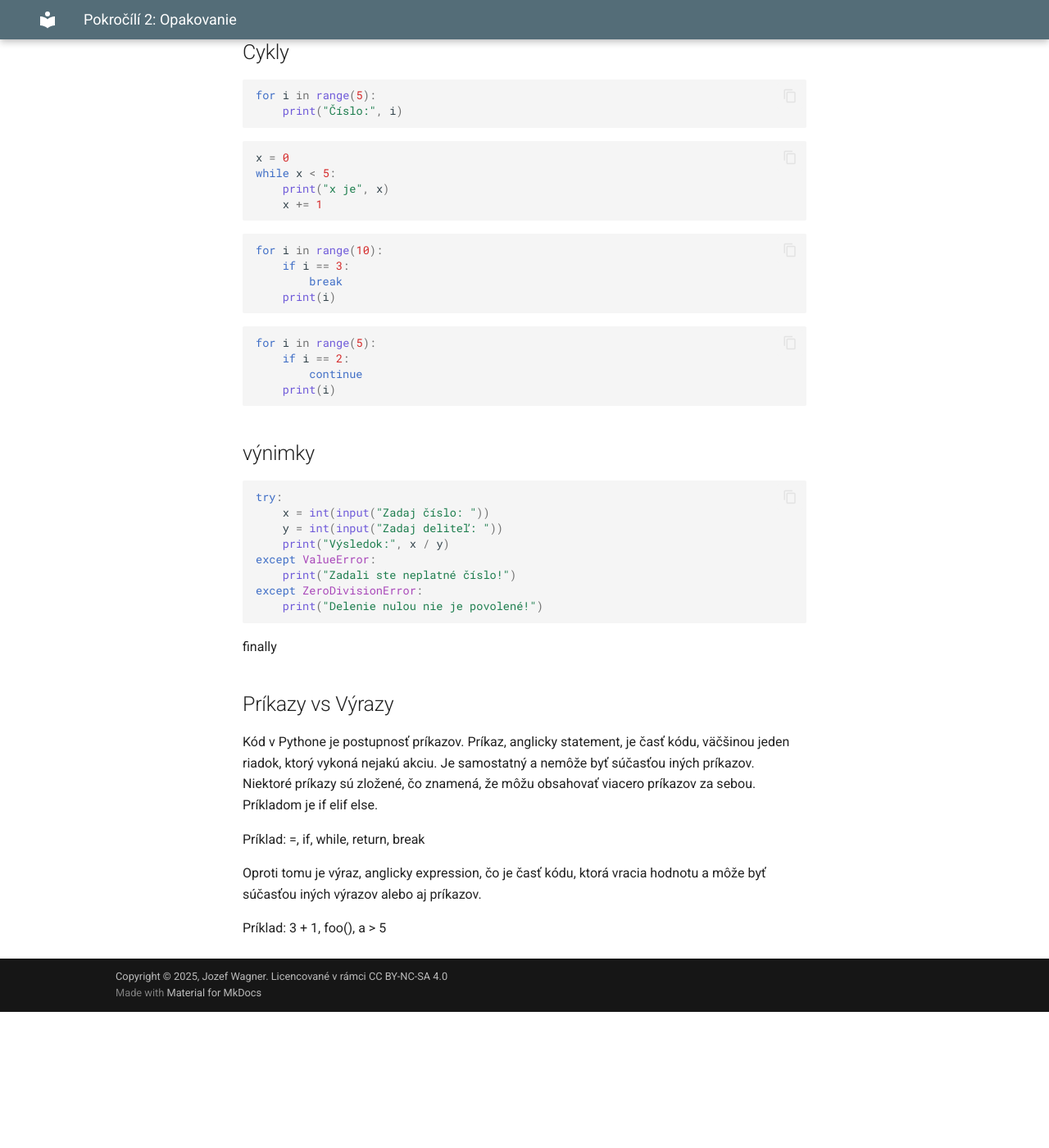
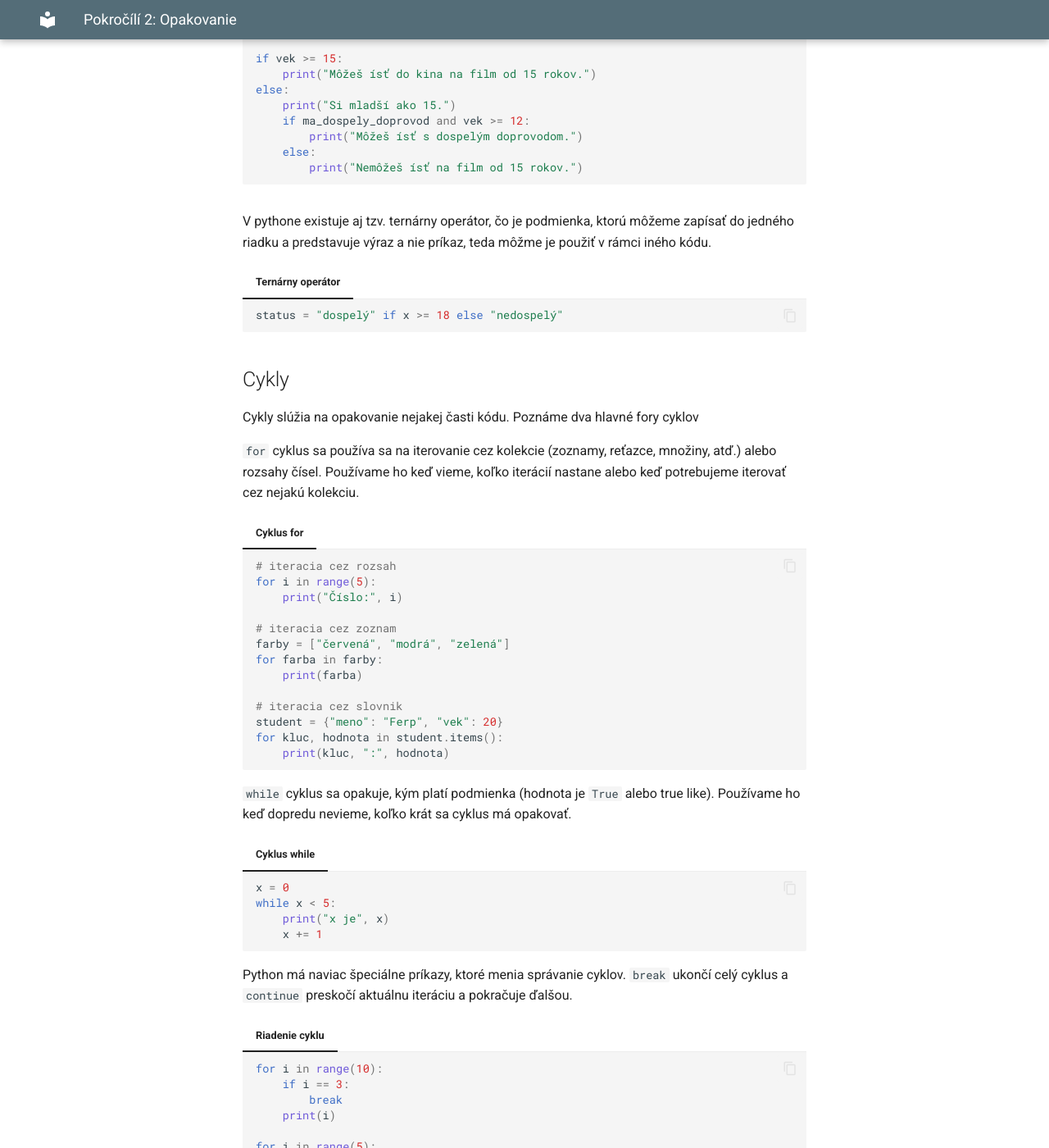
Before and after one commit to wagjo/oop, an MkDocs documentation site: the page built from docs/pokrocili-3/p02-opakovanie.md, in a window 1280 px wide and 1400 px high, scrolled down 3699 px. Shown: the whole window at 82% size. Built offline with MkDocs 1.6.1 and Material for MkDocs 9.7.7, drawn with Linux system fonts in a browser that asks for light colours; before the commit the page ends 4933 px from its top, so only the background shows below that; some of the changed text lies outside the part shown.

Commit message:
t02, p02 wip

````diff
--- a/docs/pokrocili-3/p02-opakovanie.md
+++ b/docs/pokrocili-3/p02-opakovanie.md
@@ -1,8 +1,14 @@
 # Pokročílí 2: Opakovanie
+
+Na tomto cvičení pokračujeme v opakovaní základov Pythonu. Pripomenieme si základné dátové typy a tvorbu funkcií. Zopakujeme si tiež vetvenia, cykly a výnimky.
 
 ## Literál
 
 Dátové typy majú svoje konkrétne hodnoty. Zápis takejto hodnoty priamo v kóde sa nazýva **literál**. Syntax literálov je súčasťou programovacieho jazyka.
+
+<div class="md-has-sidebar" markdown>
+  <main markdown>
+
 
 === "Príklady literálov v Pythone"
 
@@ -22,6 +28,19 @@
     {}              # empty dict
     ```
 
+
+  </main>
+  <aside markdown>
+Reťazce znakov (strings) majú viacero typov zápisov, aby sa uľahčilo ich písanie. Ak potrebujem mať v reťazci dvojité úvodzovky, zvolím zápis s obyčajnými úvodzovkami, a naopak. `"McDonald's"`
+
+Python podporuje taktiež aj viacriadkový reťazec, ktorý píšeme s troma úvodzovkami.
+```python
+"""Tento text
+je na viac
+riadkov"""
+```
+  </aside>
+</div>
 V Pythone každý **literál vytvorí nový objekt v pamäti počítača**. Výnimku tvoria malé nemenné objekty, ktoré Python môže, ak chce, vytvoriť v pamäti iba raz, a znovupoužiť ich.
 
 Na rozdiel of Javy Python nemá primitívne dátové typy, každá hodnota je objekt. Teda aj hodnoty všetkých dátových typov sú objekty. Či už máme číslo `4` alebo zoznam `[1, 2, 3]`, obidve sú v pamäti uložené ako objekty.
@@ -34,6 +53,7 @@
 
 V Pythone máme tieto základné dátové typy:
 
+
 | Kategória | Názov | Popis | Príklad literálu |
 | --- | --- | --- | --- |
 | Čísla | `int` | celé číslo | `10`, `-5` |
@@ -45,6 +65,8 @@
 | Množiny | `set` | množina, bez poradia, meniteľná | `{1, "Fero", False}` |
 | Mapovanie | `dict` | slovník, kľúč -> hodnota, meniteľná | `{"meno": "Fero", "známka": 1}` |
 
+<div class="md-has-sidebar" markdown>
+<main markdown>
 
 !!! tip "Učím sa s pomocou umelej inteligencie"
 
@@ -53,6 +75,12 @@
     - [dátové typy int, float, bool a str](https://grok.com/share/c2hhcmQtMg%3D%3D_a3187edc-dfd0-47f4-8f5c-a300115fb98f)
     - [dátové typy list a tuple](https://grok.com/share/c2hhcmQtMg%3D%3D_0a0dbf7f-3eea-4cbd-92c1-16bf8f6036f7)
     - [dátové typy set a dict](https://grok.com/share/c2hhcmQtMg%3D%3D_23cd9ba6-d77c-4ba7-827b-f0aaa3e1c8fc)
+
+</main>
+  <aside markdown>
+Na rozdiel od Javy v Pythone nemáme maximálnu hodnotu daného typu. Čísla môžu byť akokoľvek veľké, a jediným obmedzením je pamäť vášho počítača.
+  </aside>
+</div>
 
 ## Funkcie
 
@@ -108,71 +136,148 @@
 
 Základné vetvenie pomocou podmienok:
 
-```python
-if podmienka1:
-    pass # vykoná sa, ak je podmienka1 pravdivá (True)
-elif podmienka2: # voliteľná časť
-    pass # vykoná sa, ak je podmienka1 nepravdivá a podmienka2 pravdivá
-else: # voliteľná časť
-    pass # vykoná sa, ak žiadna podmienka nebola pravdivá
-```
+<div class="md-has-sidebar" markdown>
+<main markdown>
 
-pass je klucove slovo, ktorým označujeme prázdny blok, ak v ňom nechceme nič vykonávať
+=== "Podmienka v Pythone"
 
-```python
-vek = 18
+    ```python
+    if podmienka1:
+        pass # vykoná sa, ak je podmienka1 pravdivá (True)
+    elif podmienka2: # voliteľná časť
+        pass # vykoná sa, ak je podmienka1 nepravdivá a podmienka2 pravdivá
+    else: # voliteľná časť
+        pass # vykoná sa, ak žiadna podmienka nebola pravdivá
+    ```
 
-if vek < 18:
-    print("Si mladší ako 18 rokov.")
-elif vek == 18:
-    print("Máš presne 18 rokov!")
-else:
-    print("Si starší ako 18 rokov.")
-```
+</main>
+  <aside markdown>
+  V Pythone je `pass` špeciálny príkaz, ktorým označujeme prázdny blok, ak v ňom nechceme nič vykonávať. Zložené príkazy ako `if` alebo `while` totiž čakajú nejaký blok kódu, a musíme tam niečo napísať.
+  </aside>
+</div>
 
-If a aj iné rozhodovacie bloky môžem ľubovoľne vnárať.
 
-```python
-vek = 13
-ma_dospely_doprovod = True
 
-if vek >= 15:
-    print("Môžeš ísť do kina na film od 15 rokov.")
-else:
-    print("Si mladší ako 15.")
-    if ma_dospely_doprovod and vek >= 12:
-        print("Môžeš ísť s dospelým doprovodom.")
+=== "Použitie podmienky"
+
+    ```python
+    vek = 18
+
+    if vek < 18:
+        print("Si mladší ako 18 rokov.")
+    elif vek == 18:
+        print("Máš presne 18 rokov!")
     else:
-        print("Nemôžeš ísť na film od 15 rokov.")
-```
+        print("Si starší ako 18 rokov.")
+    ```
+
+`if` a aj iné rozhodovacie bloky môžem ľubovoľne vnárať.
+
+
+
+<div class="md-has-sidebar" markdown>
+<main markdown>
+
+=== "Vnorená podmienka"
+
+    ```python
+    vek = 13
+    ma_dospely_doprovod = True
+
+    if vek >= 15:
+        print("Môžeš ísť do kina na film od 15 rokov.")
+    else:
+        print("Si mladší ako 15.")
+        if ma_dospely_doprovod and vek >= 12:
+            print("Môžeš ísť s dospelým doprovodom.")
+        else:
+            print("Nemôžeš ísť na film od 15 rokov.")
+    ```
+</main>
+  <aside markdown>
+
+Do podmienky vieme vložiť akýkoľvek výraz. Často sa v podmienkach používajú aj logické výrazy `and`, `or` a `not`.
+
+  </aside>
+</div>
+
+
+  V pythone existuje aj tzv. ternárny operátor, čo je podmienka, ktorú môžeme zapísať do jedného riadku a predstavuje výraz a nie príkaz, teda môžme je použiť v rámci iného kódu.
+
+=== "Ternárny operátor"
+
+    ```python
+    status = "dospelý" if x >= 18 else "nedospelý"
+    ```
+
+
 
 ## Cykly
 
-```python
-for i in range(5):
-    print("Číslo:", i)
-```
+Cykly slúžia na opakovanie nejakej časti kódu. Poznáme dva hlavné fory cyklov
 
-```python
-x = 0
-while x < 5:
-    print("x je", x)
-    x += 1
-```
+`for` cyklus sa používa sa na iterovanie cez kolekcie (zoznamy, reťazce, množiny, atď.) alebo rozsahy čísel. Používame ho keď vieme, koľko iterácií nastane alebo keď potrebujeme iterovať cez nejakú kolekciu.
 
-```python
-for i in range(10):
-    if i == 3:
-        break
-    print(i)
-```
+=== "Cyklus for"
 
-```python
-for i in range(5):
-    if i == 2:
-        continue
-    print(i)
-```
+    ```python
+    # iteracia cez rozsah
+    for i in range(5):
+        print("Číslo:", i)
+
+    # iteracia cez zoznam
+    farby = ["červená", "modrá", "zelená"]
+    for farba in farby:
+        print(farba)
+
+    # iteracia cez slovnik
+    student = {"meno": "Ferp", "vek": 20}
+    for kluc, hodnota in student.items():
+        print(kluc, ":", hodnota)
+    ```
+
+`while` cyklus sa opakuje, kým platí podmienka (hodnota je `True` alebo true like). Používame ho keď dopredu nevieme, koľko krát sa cyklus má opakovať.
+
+=== "Cyklus while"
+
+    ```python
+    x = 0
+    while x < 5:
+        print("x je", x)
+        x += 1
+    ```
+
+Python má naviac špeciálne príkazy, ktoré menia správanie cyklov. `break` ukončí celý cyklus a `continue` preskočí aktuálnu iteráciu a pokračuje ďalšou.
+
+=== "Riadenie cyklu"
+
+    ```python
+    for i in range(10):
+        if i == 3:
+            break
+        print(i)
+
+    for i in range(5):
+        if i == 2:
+            continue
+        print(i)
+    ```
+
+Niekedy potrebujeme zistiť, či náš cyklus skončil normálne, alebo bol predčasne ukončený pomocou `break`. V Pythone na to máme špeciálnu formu použitia príkazu `else`, ktorý sa vykoná, keď cyklus skončí normálne, bez breaknutia
+
+=== "Použitie for-break-else v príklade"
+
+    ```python
+    cisla = [2, 4, 6, 8, 10]
+    hladane = 6
+
+    for n in cisla:
+        if n == hladane:
+            print("Našiel som číslo:", n)
+            break
+    else:
+        print("Číslo sa v zozname nenachádza")
+    ```
 
 ## výnimky
 
````
Also changed, not shown: docs/prehlad-private.md (+1 -1 lines), docs/teoria-3/t02-opakovanie.md (+7 -8 lines), 2 other files.
